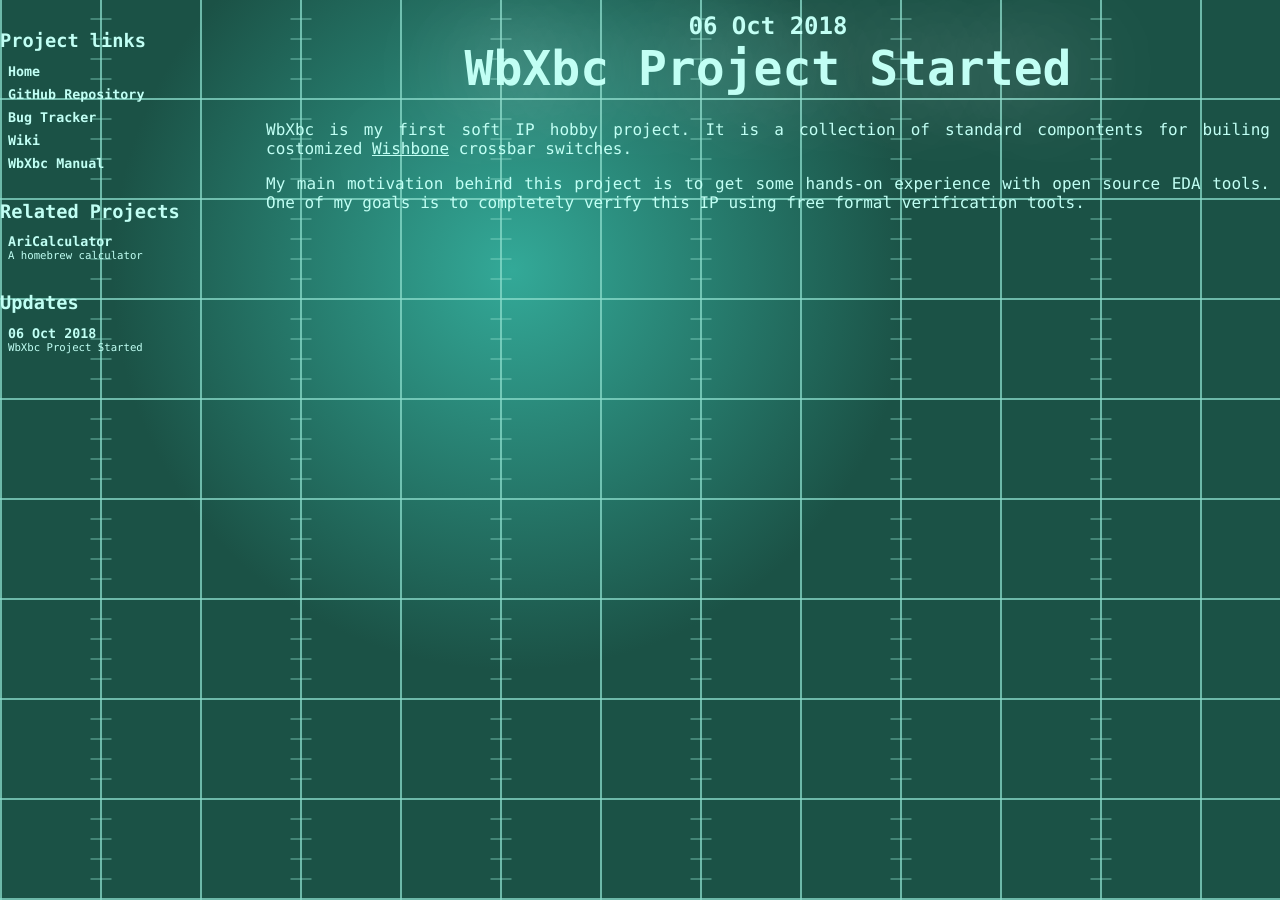
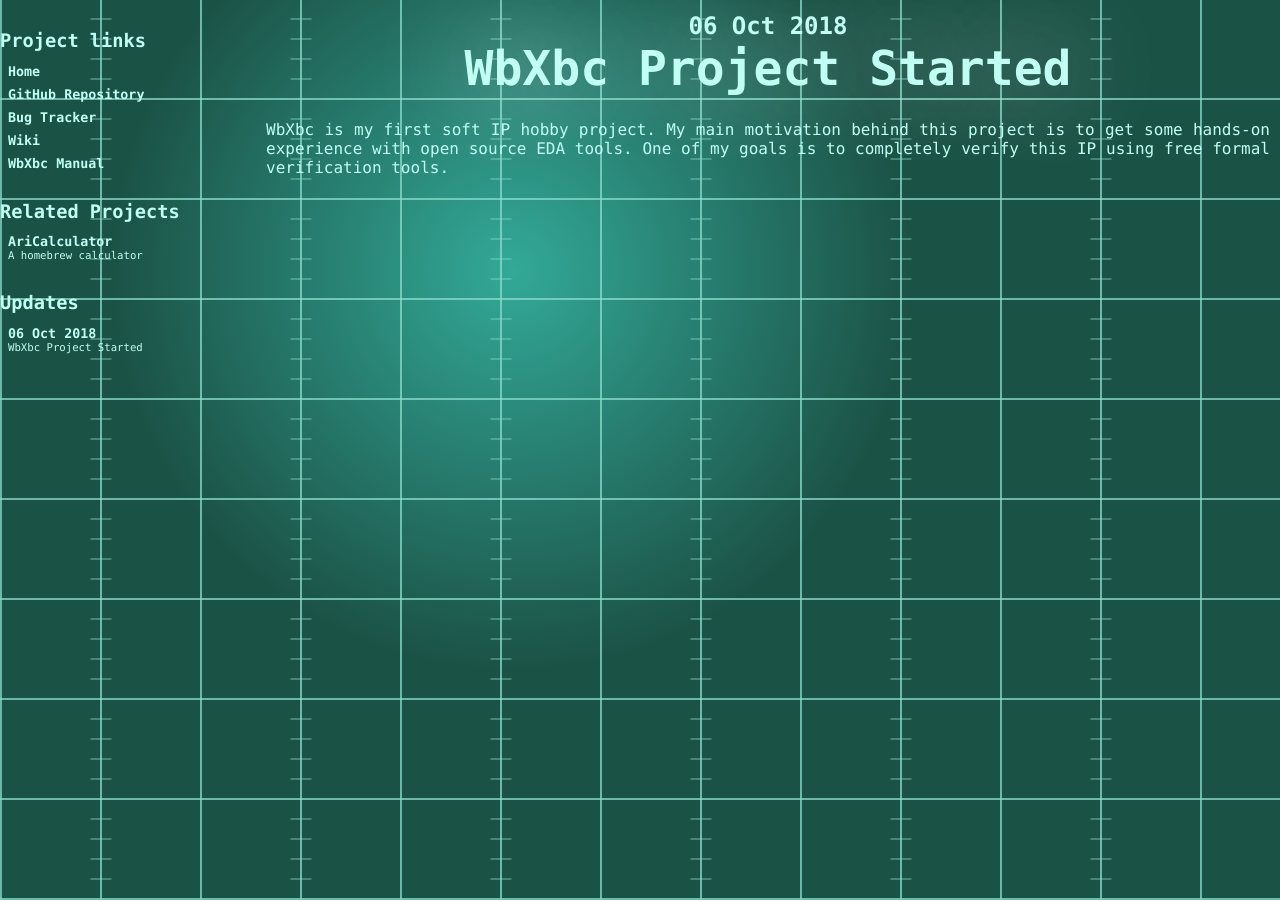
Before and after one commit to hotwolf/WbXbc, a Jekyll site: the page built from _posts/2018-10-06-wbxbc-project-started.md, in a window 1280 px wide. Built offline with Jekyll 4.4.1, drawn with Linux system fonts in a browser that asks for light colours.

Commit message:
fixed project page

```diff
--- a/_posts/2018-10-06-wbxbc-project-started.md
+++ b/_posts/2018-10-06-wbxbc-project-started.md
@@ -3,6 +3,5 @@
 title: WbXbc Project Started
 ---
 
-WbXbc is my first soft IP hobby project. It is a collection of standard compontents for builing costomized [Wishbone](https://opencores.org/howto/wishbone) crossbar switches.
-
+WbXbc is my first soft IP hobby project.
 My main motivation behind this project is to get some hands-on experience with open source EDA tools. One of my goals is to completely verify this IP using free formal verification tools.
```
Also changed, not shown: index.html (+8 -4 lines).
